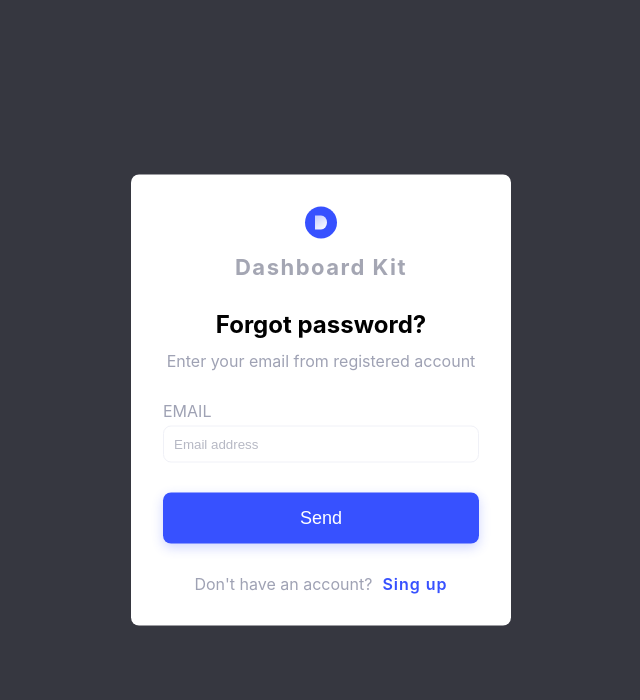
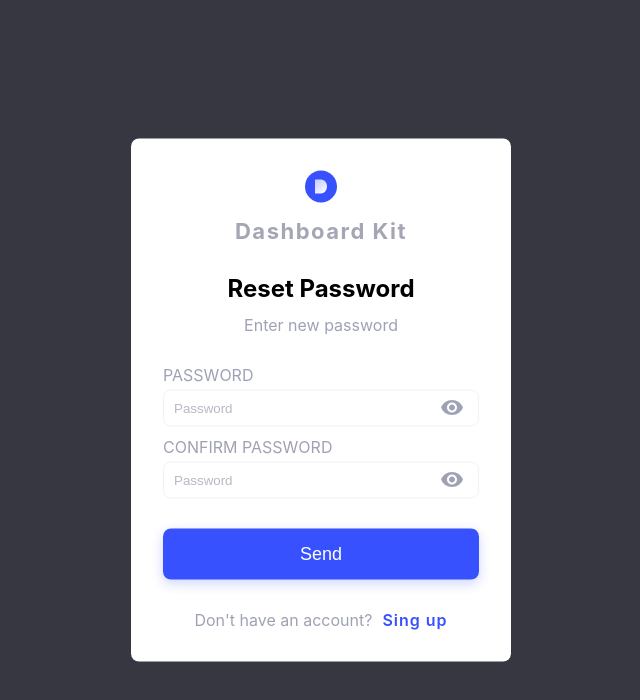
Before and after one commit to Yurii04UA/admin-dashboard, a React (Create React App) app: page /reset-password in a window 1280 px wide. Shown: the top 700 px of the page, without its empty margins (319-959 px from the left). Built offline with nearby package versions, Linux system fonts and the light colour scheme.

Commit message:
feat: added pages for reset and forgot pass

```diff
--- a/src/Components/Application/Application.tsx
+++ b/src/Components/Application/Application.tsx
@@ -2,8 +2,10 @@ import React from "react";
 import {Route,Routes} from 'react-router-dom'
 import Login from "../Auth/Login/Login";
 import Registration from "../Auth/Registration/Registration";
+import ForgotPass from "../Auth/ForgotPass/ForgotPass";
+import HomePage from "../HomePage/HomePage";
+import ForgotPassAnswer from "../Auth/ForgotPassAnswer/ForgotPassAnswer";
 import ResetPass from "../Auth/ResetPass/ResetPass";
-import HomePage from "../HomePage/HomePage";
 
 
 const Application = () => {
@@ -13,6 +15,8 @@ const Application = () => {
         <Route path="/" element={<HomePage />} />
         <Route path="/authorisation" element={<Login />} />
         <Route path="/registration" element={<Registration />} />
+        <Route path="/forgot-password" element={<ForgotPass />} />
+        <Route path="/forgot-password-answer" element={<ForgotPassAnswer />} />
         <Route path="/reset-password" element={<ResetPass />} />
       </Routes>
     </div>
--- a/src/Components/Auth/AuthWindow/AuthWindow.scss
+++ b/src/Components/Auth/AuthWindow/AuthWindow.scss
@@ -1,4 +1,4 @@
-.auth{
+.auth {
    background-color: #363740;
    position: fixed;
    top: 0;
@@ -6,9 +6,10 @@
    right: 0;
    bottom: 0;
 
+
 }
 
-.auth-box{
+.auth-box {
    max-width: 380px;
    width: 100%;
    background-color: #fff;
@@ -16,19 +17,39 @@
    position: absolute;
    top: 50%;
    left: 50%;
-   transform: translate(-50%,-50%);
+   transform: translate(-50%, -50%);
    padding: 32px;
-   color:#9FA2B4 ;
+   color: #9FA2B4;
+
+   a{
+      color: #3751FF;
+      display: block;
+      text-align: center;
+   }
 }
 
-.footer{
+.footer {
    margin-top: 30px;
    display: flex;
    gap: 10px;
    justify-content: center;
-   .reg-link{
+
+   .reg-link {
       color: #3751FF;
       font-weight: 600;
       letter-spacing: 1px;
    }
 }
+
+.title {
+   text-align: center;
+   margin-top: 30px;
+   margin-bottom: 30px;
+
+   h2 {
+      font-size: 24px;
+      color: #000;
+      font-weight: 700;
+      margin-bottom: 12px;
+   }
+}
--- /dev/null
+++ b/src/Components/Auth/ForgotPass/ForgotPass.tsx
@@ -0,0 +1,72 @@
+import AuthBodyTitle from "../AuthWindow/AuthBodyTitle";
+import AuthWindow from "../AuthWindow/AuthWindow";
+import Button from "../../AnotherElements/Button/Button";
+import { useEffect, useState } from "react";
+import { useNavigate } from "react-router-dom";
+
+const ForgotPass = () => {
+  const [email, setEmail] = useState("");
+  const [emailErr, setEmailErr] = useState("");
+  const [sub,setSub] = useState(false)
+
+  const submitHandler = (event: React.FormEvent) => {
+    event.preventDefault();
+    setEmailErr(" ");
+    const reg =
+      /^(([^<>()[\]\.,;:\s@\"]+(\.[^<>()[\]\.,;:\s@\"]+)*)|(\".+\"))@(([^<>()[\]\.,;:\s@\"]+\.)+[^<>()[\]\.,;:\s@\"]{2,})$/i;
+
+    if (!reg.test(String(email).toLocaleLowerCase())) {
+      setEmailErr("Incorrect email");
+    };
+
+    if (!email) {
+      setEmailErr("Field must not be empty");
+    };
+
+    setEmail("");
+    setSub(true);
+  };
+
+  const navigate = useNavigate();
+      const redirectHandler = () => {
+          navigate('/forgot-password-answer')
+      };
+
+  useEffect(() =>{
+    if(sub&& emailErr===' ' ){
+      redirectHandler();
+    };
+
+  },[emailErr]);
+
+  return (
+    <div className="auth-reset-pass">
+      <AuthWindow isFooter={true}>
+        <AuthBodyTitle
+          title="Forgot password?"
+          subTitle="Enter your email from registered account"
+        />
+        <form onSubmit={submitHandler}>
+          <label>
+            email
+            <input
+              type="text"
+              placeholder="Email address"
+              value={email}
+              onChange={(e: React.ChangeEvent<HTMLInputElement>) =>
+                setEmail(e.target.value)
+              }
+            />
+          </label>
+
+          <div className="error">{emailErr ? emailErr : null}</div>
+          <Button children={"Send"} />
+        </form>
+
+
+      </AuthWindow>
+    </div>
+  );
+};
+
+export default ForgotPass;
--- /dev/null
+++ b/src/Components/Auth/ForgotPassAnswer/ForgotPassAnswer.tsx
@@ -0,0 +1,17 @@
+import React from 'react'
+import { Link } from 'react-router-dom';
+import AuthBodyTitle from '../AuthWindow/AuthBodyTitle';
+import AuthWindow from '../AuthWindow/AuthWindow';
+
+const ForgotPassAnswer = () => {
+  return (
+    <>
+      <AuthWindow isFooter={false}>
+         <AuthBodyTitle title='Forgot password?' subTitle='Link to change your password has been sent to provided email if we have it inside our system'/>
+         <Link to="/reset-password"> Do you want to reset password? Click!</Link>
+      </AuthWindow>
+    </>
+  )
+}
+
+export default ForgotPassAnswer
--- a/src/Components/Auth/Login/Login.scss
+++ b/src/Components/Auth/Login/Login.scss
@@ -1,21 +1,7 @@
 .auth-login,
 .auth-reg,
-.auth-reset-pass {
-
-
-   .title {
-      text-align: center;
-      margin-top: 30px;
-      margin-bottom: 30px;
-   }
-
-   h2 {
-      font-size: 24px;
-      color: #000;
-      font-weight: 700;
-      margin-bottom: 12px;
-   }
-
+.auth-reset-pass,
+.auth-reset {
 
    form {
       margin-top: 10px;
--- a/src/Components/Auth/Login/Login.tsx
+++ b/src/Components/Auth/Login/Login.tsx
@@ -48,7 +48,7 @@ const Login = () => {
       <div className="error">{errMessage}</div>
       <div className="forgot-pass">
         <div>Forgot your password?</div>
-        <Link to="/reset-password"> Click!</Link>
+        <Link to="/forgot-password"> Click!</Link>
       </div>
     </>
   );
--- a/src/Components/Auth/ResetPass/ResetPass.scss
+++ b/src/Components/Auth/ResetPass/ResetPass.scss
@@ -0,0 +1,14 @@
+.auth-reset{
+   .icon-1{
+       position: absolute;
+       right: 15px;
+       bottom: 157px;
+       color:#9FA2B4;
+    }
+   .icon-2{
+       position: absolute;
+       right: 15px;
+       bottom: 85px;
+       color:#9FA2B4;
+    }
+}
--- a/src/Components/Auth/ResetPass/ResetPass.tsx
+++ b/src/Components/Auth/ResetPass/ResetPass.tsx
@@ -1,54 +1,75 @@
+import React from "react";
+import Button from "../../AnotherElements/Button/Button";
 import AuthBodyTitle from "../AuthWindow/AuthBodyTitle";
 import AuthWindow from "../AuthWindow/AuthWindow";
-import Button from "../../AnotherElements/Button/Button";
+import RemoveRedEyeIcon from "@mui/icons-material/RemoveRedEye";
+import VisibilityOffIcon from "@mui/icons-material/VisibilityOff";
 import { useState } from "react";
+import './ResetPass.scss'
 
 const ResetPass = () => {
-  const [email, setEmail] = useState("");
-  const [emailErr, setEmailErr] = useState(" ");
-
+  const [showPass1, setShowPass1] = useState(true);
+  const [showPass2, setShowPass2] = useState(true);
+  const [passOne,setPassOne] = useState('');
+  const [passTwo,setPassTwo] = useState('');
+  const [errMessage,setErrMessage] = useState('')
   const submitHandler = (event: React.FormEvent) => {
     event.preventDefault();
-    setEmailErr("");
-    const reg =
-      /^(([^<>()[\]\.,;:\s@\"]+(\.[^<>()[\]\.,;:\s@\"]+)*)|(\".+\"))@(([^<>()[\]\.,;:\s@\"]+\.)+[^<>()[\]\.,;:\s@\"]{2,})$/i;
+    if(passOne!= passTwo){
+      setErrMessage('Passwords must match');
+    }
+    setPassOne('');
+    setPassTwo('');
+  };
+  return (
+    <>
+      <AuthWindow isFooter={true}>
+        <div className="auth-reset">
+          <AuthBodyTitle title="Reset Password" subTitle="Enter new password" />
 
-    if (!reg.test(String(email).toLocaleLowerCase())) {
-      setEmailErr("Incorrect email");
-    }
-
-    if (!email) {
-      setEmailErr("Field must not be empty");
-    }
-
-    setEmail("");
-  };
-
-  return (
-    <div className="auth-reset-pass">
-      <AuthWindow isFooter={true}>
-        <AuthBodyTitle
-          title="Forgot password?"
-          subTitle="Enter your email from registered account"
-        />
           <form onSubmit={submitHandler}>
             <label>
-            email
+              password
               <input
-              type="text"
-              placeholder="Email address"
-              value={email}
+                className="input-icon"
+                type={showPass1 ? "password" : "text"}
+                placeholder="Password"
+                value={passOne}
                 onChange={(e: React.ChangeEvent<HTMLInputElement>) =>
-                setEmail(e.target.value)
+                  setPassOne(e.target.value)
                 }
               />
+              <button
+                className="icon-1"
+                onClick={() => setShowPass1(!showPass1)}
+              >
+                {showPass1 ? <RemoveRedEyeIcon /> : <VisibilityOffIcon />}
+              </button>
             </label>
-
-          <div className="error">{emailErr ? emailErr : null}</div>
-          <Button children={"Send"} url={''} />
+            <label>
+              confirm password
+              <input
+                className="input-icon"
+                type={showPass2 ? "password" : "text"}
+                placeholder="Password"
+                value={passTwo}
+                onChange={(e: React.ChangeEvent<HTMLInputElement>) =>
+                  setPassTwo(e.target.value)
+                }
+              />
+              <button
+                className="icon-2"
+                onClick={() => setShowPass2(!showPass2)}
+              >
+                {showPass2 ? <RemoveRedEyeIcon /> : <VisibilityOffIcon />}
+              </button>
+            </label>
+            <Button children={"Send"}></Button>
           </form>
+          <div className="error"> {errMessage? errMessage : null} </div>
+        </div>
       </AuthWindow>
-    </div>
+    </>
   );
 };
 
```
Also changed, not shown: src/Components/Auth/ForgotPass/ForgotPass.scss (added). Lines whose indentation alone changed are shown as unchanged.
